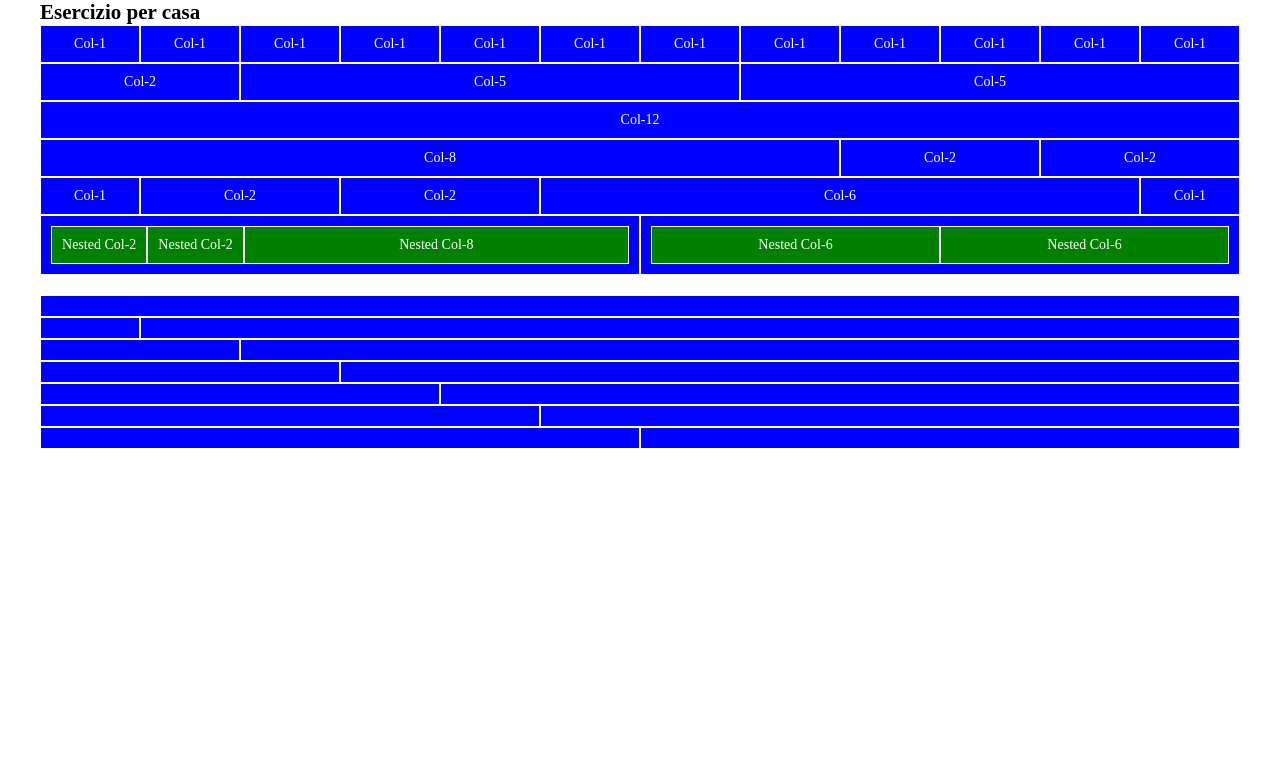
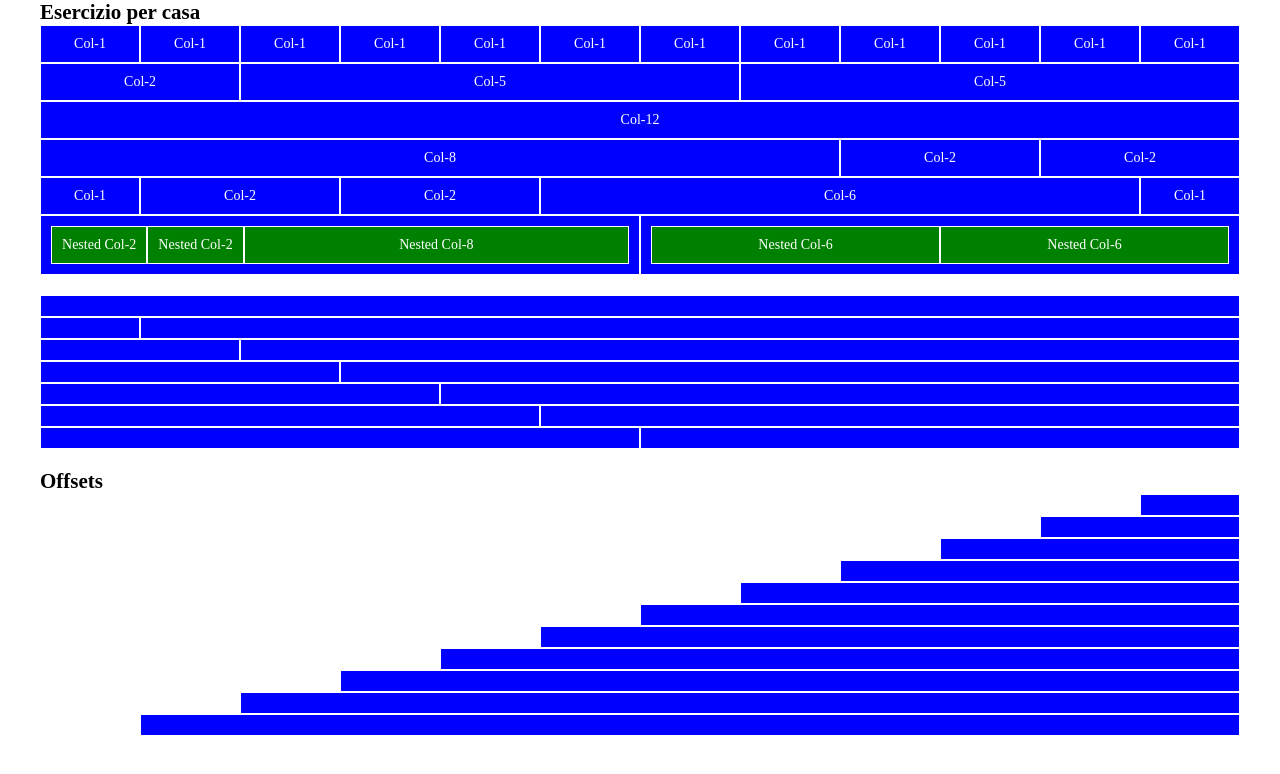
Before and after one commit to 32Fire32/html-css-12bool, a plain HTML site: page index.html in a window 1280 px wide. Drawn offline with Linux system fonts and the light colour scheme.

Commit message:
fine esercizio

```diff
--- a/css/12bool.css
+++ b/css/12bool.css
@@ -106,10 +106,6 @@
     margin-left: calc(100% / 12 * 11)
 }
 
-.col-offset-12 {
-    margin-left: calc(100% / 12 * 12)
-}
-
 /* UTILITIES */
 
 .container {
--- a/index.html
+++ b/index.html
@@ -91,7 +91,42 @@
                 <div class="col col-6"></div>
             </div>
         </section>
-        <section></section>
+        <section>
+            <h2>Offsets</h2>
+            <div class="row">
+                <div class="col col-1 col-offset-11"></div>
+            </div>
+            <div class="row">
+                <div class="col col-2 col-offset-10"></div>
+            </div>
+            <div class="row">
+                <div class="col col-3 col-offset-9"></div>
+            </div>
+            <div class="row">
+                <div class="col col-4 col-offset-8"></div>
+            </div>
+            <div class="row">
+                <div class="col col-5 col-offset-7"></div>
+            </div>
+            <div class="row">
+                <div class="col col-6 col-offset-6"></div>
+            </div>
+            <div class="row">
+                <div class="col col-7 col-offset-5"></div>
+            </div>
+            <div class="row">
+                <div class="col col-8 col-offset-4"></div>
+            </div>
+            <div class="row">
+                <div class="col col-9 col-offset-3"></div>
+            </div>
+            <div class="row">
+                <div class="col col-10 col-offset-2"></div>
+            </div>
+            <div class="row">
+                <div class="col col-11 col-offset-1"></div>
+            </div>
+        </section>
     </div>
 
 </body>
```
